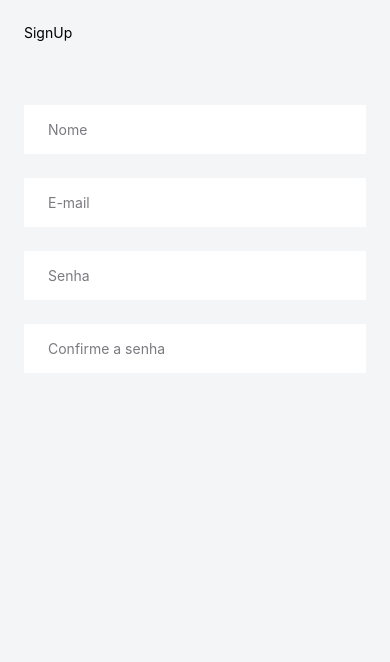
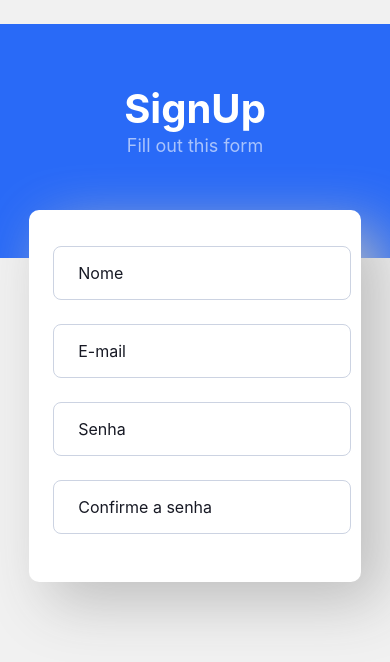
Before and after one commit to FeliipeAC/singup-form-app, a React Native app: screen / in a window 390 px wide. Shown: the top 662 px of the page. Built offline with nearby package versions, Linux system fonts and the light colour scheme.

Commit message:
add custom form

```diff
--- a/src/components/Form/styles.ts
+++ b/src/components/Form/styles.ts
@@ -1,7 +1,11 @@
 import styled from "styled-components/native";
 
 export const Container = styled.View`
-  width: 100%;
-  margin-top: 64px;
-  margin-bottom: 16px;
+  width: 85%;
+  margin: -48px auto 24px auto;
+  padding: 36px 24px 24px;
+  background-color: #fff;
+  border-radius: 10px;
+  box-shadow: 20px 20px 60px rgba(190, 190, 190, 1)
+;
 `;
--- /dev/null
+++ b/src/components/Header/index.tsx
@@ -0,0 +1,12 @@
+import React from "react";
+import { Container, Subtitle, Title } from "./styles";
+
+export function Header() {
+  return (
+    <Container>
+      <Title>SignUp</Title>
+
+      <Subtitle>Fill out this form</Subtitle>
+    </Container>
+  );
+}
--- /dev/null
+++ b/src/components/Header/styles.ts
@@ -0,0 +1,25 @@
+import styled from "styled-components/native";
+
+export const Container = styled.View`
+  width: 100%;
+  /* margin-top: 32px; */
+  padding: 0 24px 100px 24px;
+  background-color: #296af7;
+  /* background-color: #3273ff; */
+  align-items: center;
+`;
+
+export const Title = styled.Text`
+  font-size: 40px;
+  font-weight: bold;
+  color: #47474d;
+  margin-top: 60px;
+  color: #fff;
+`;
+
+export const Subtitle = styled.Text`
+  font-size: 18px;
+  color: #7a7a80;
+  line-height: 25px;
+  color: rgba(255, 255, 255, 0.6);
+`;
--- a/src/components/Input/styles.ts
+++ b/src/components/Input/styles.ts
@@ -28,14 +28,17 @@ export const IconContainer = styled.View<Props>`
 
 export const InputText = styled(TextInput)<Props>`
   flex: 1;
+  /* background-color: #f4f5f6; */
   background-color: #ffffff;
-  color: #7a7a80;
+  color: #171924;
   padding: 16px 24px;
+  border: 1px solid #ccd3e2;
   margin-bottom: 16px;
+  border-radius: 8px;
+  font-size: 16px;
   ${({ isFocused }) =>
     isFocused &&
     css`
-      border-bottom-width: 2px;
-      border-bottom-color: #dc1637;
+      border-color: #296af7;
     `};
 `;
--- a/src/screens/SignUp/index.tsx
+++ b/src/screens/SignUp/index.tsx
@@ -6,7 +6,7 @@ import {
 } from "react-native";
 import { Container } from "./styles";
 import { Form } from "../../components/Form";
-import { Text } from "react-native";
+import { Header } from "../../components/Header";
 
 export function SignUp() {
   return (
@@ -14,7 +14,7 @@ export function SignUp() {
       <TouchableWithoutFeedback onPress={Keyboard.dismiss}>
         <KeyboardAvoidingView behavior="position" enabled>
           <>
-            <Text>SignUp</Text>
+            <Header />
             <Form />
           </>
         </KeyboardAvoidingView>
--- a/src/screens/SignUp/styles.ts
+++ b/src/screens/SignUp/styles.ts
@@ -2,6 +2,6 @@ import styled from "styled-components/native";
 
 export const Container = styled.View`
   flex: 1;
-  background-color: #f4f5f6;
-  padding: 24px;
+  background-color: #f1f1f1;
+  padding: 24px 0;
 `;
```
